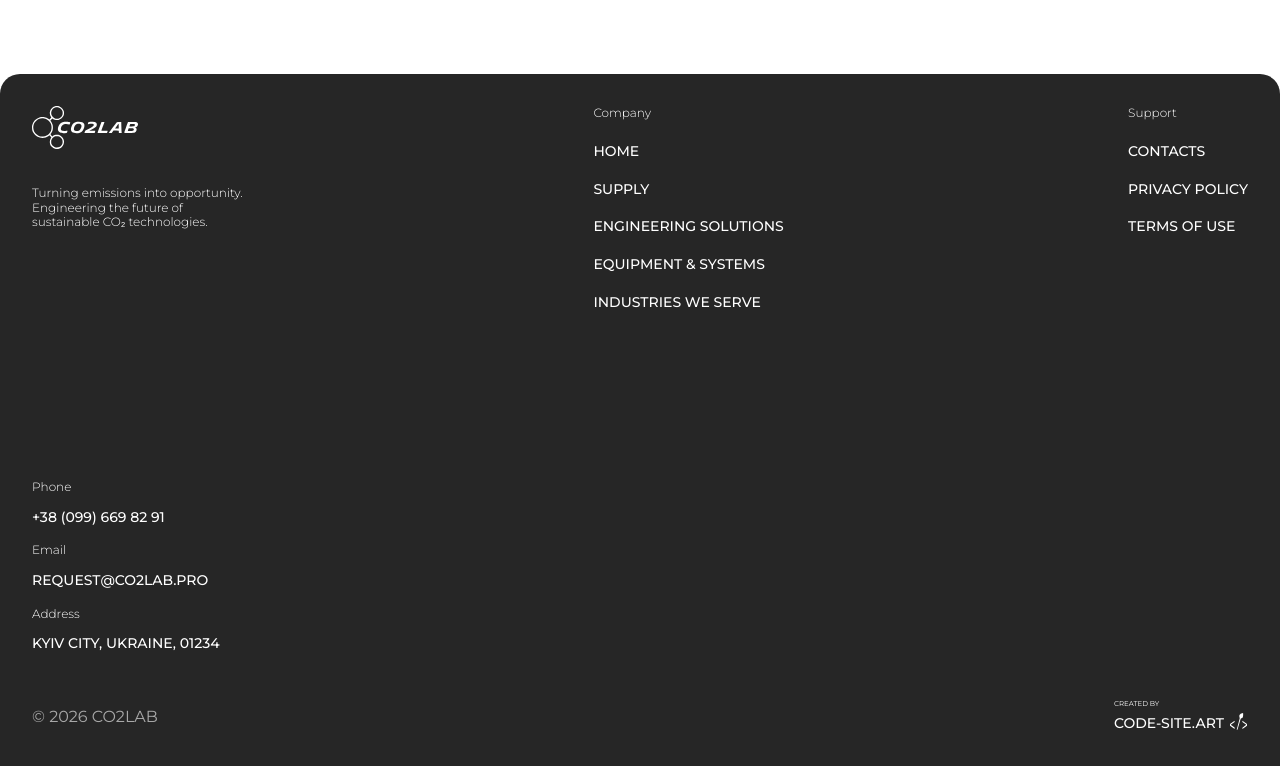
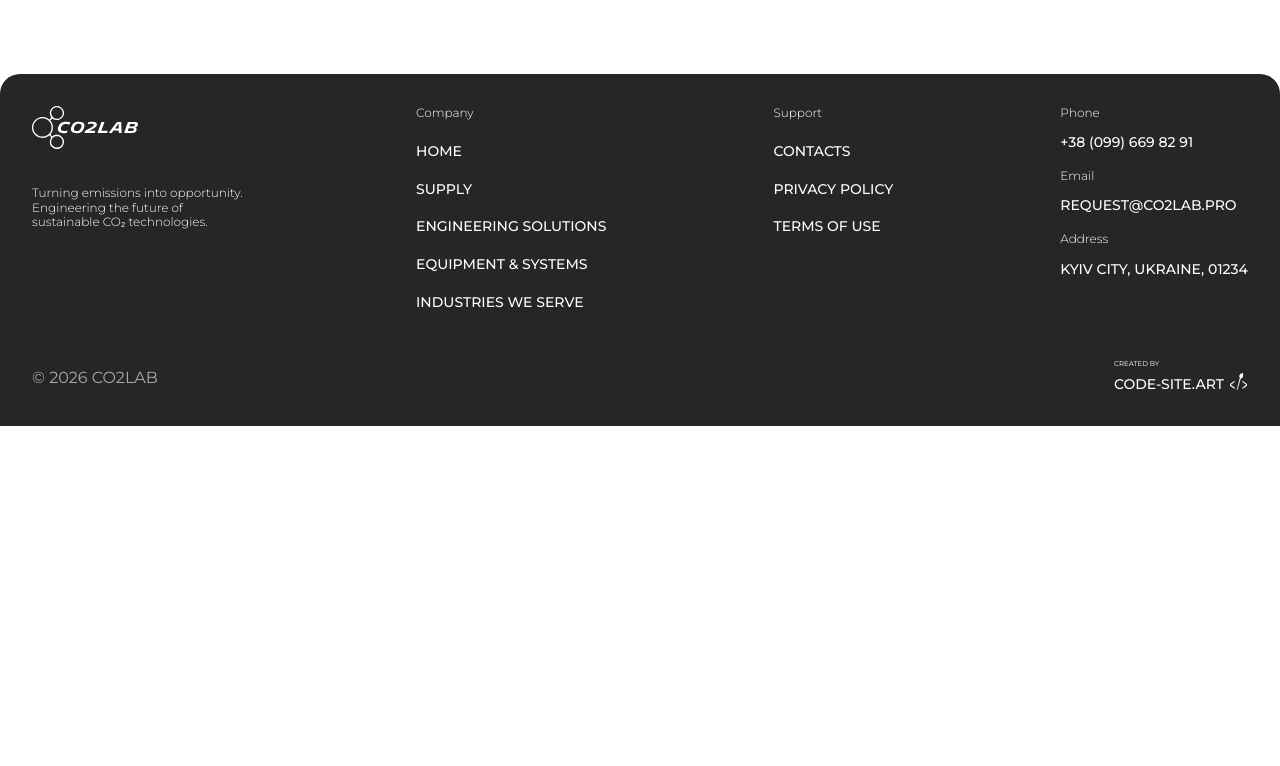
Before and after one commit to cyanidium-dev/co2lab, a Next.js app: page / in a window 1280 px wide. Shown: the part 4326-5092 px from the top of the page. After the commit the page ends 4752 px from the top, so only its background shows below. Built offline with nearby package versions, Linux system fonts and the light colour scheme.

Commit message:
updated footer styles

```diff
--- a/src/app/globals.css
+++ b/src/app/globals.css
@@ -22,7 +22,6 @@
   html,
   body {
     max-width: 100vw;
-    min-height: 100vh;
     overflow-x: hidden;
   }
 
--- a/src/app/layout.tsx
+++ b/src/app/layout.tsx
@@ -27,10 +27,10 @@ export default function RootLayout({
   return (
     <html lang="en">
       <body
-        className={`${montserrat.variable} text-[14px] lg:text-[18px] font-light leading-[120%] antialiased`}
+        className={`${montserrat.variable} flex min-h-screen flex-col text-[14px] lg:text-[18px] font-light leading-[120%] antialiased`}
       >
         <Header />
-        <main>{children}</main>
+        <main className="flex-1">{children}</main>
         <Footer />
       </body>
     </html>
--- a/src/components/shared/footer/Footer.tsx
+++ b/src/components/shared/footer/Footer.tsx
@@ -9,7 +9,7 @@ export default function Footer() {
   return (
     <footer className="py-8 bg-black text-white rounded-t-[20px]">
       <Container className="flex flex-col gap-12">
-        <div className="flex flex-col md:flex-row md:flex-wrap md:justify-between gap-12 lg:gap-21 xl:gap-[168px]">
+        <div className="flex flex-col md:flex-row md:flex-wrap md:justify-between gap-12 lg:gap-20 xl:gap-[167px]">
           <LogoBlock />
           <CompanyBlock />
           <SupportBlock />
```
